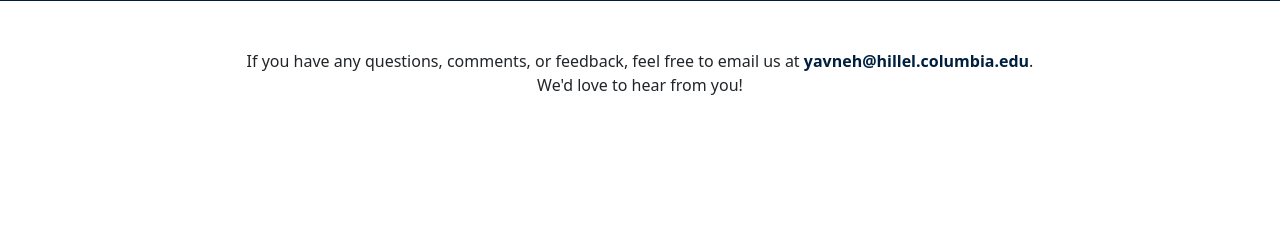
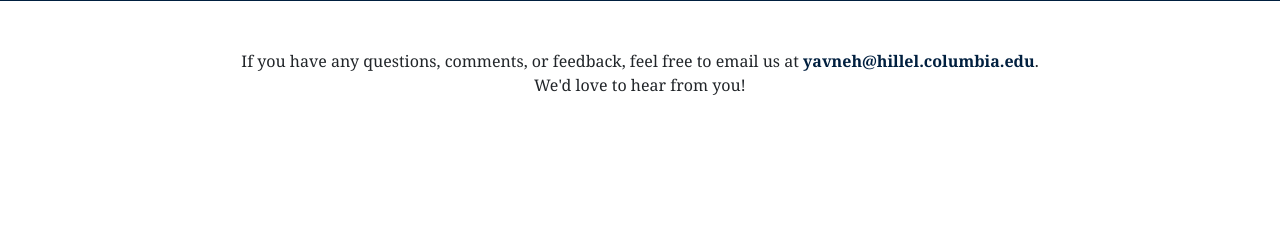
Before and after one commit to lucyhecht1/coa-official, a Flask app: page /contact in a window 1280 px wide. Shown: the part 329-573 px from the top of the page. Run offline with Flask 3, Linux system fonts and the light colour scheme.

Commit message:
Uniform font family

```diff
--- a/static/css/style.css
+++ b/static/css/style.css
@@ -410,6 +410,12 @@ section p {
 }
 
 /***************************/
+/******** CHESSED **********/
+.chessed {
+    font-family: 'Georgia', serif;
+}
+
+/***************************/
 /******** REGISTER *********/
 .google-form-container {
     width: 100%;
@@ -425,6 +431,10 @@ section p {
 
 /***************************/
 /******* CONTACT US ********/
+
+.contact-us{
+    font-family: 'Georgia', serif;
+}
 .email-link {
     color: #001f3f;
     text-decoration: none;
--- a/templates/chessed.html
+++ b/templates/chessed.html
@@ -10,6 +10,8 @@
 </section>
 
 <div class="container mt-5 text-center">
-    <p>Coming Soon...</p>
+    <div class="chessed">
+        <p>Coming Soon...</p>
+    </div>
 </div>
 {% endblock %}
--- a/templates/contact.html
+++ b/templates/contact.html
@@ -9,7 +9,7 @@
     </div>
 </section>
 
-<div class="container mt-5 text-center">
+<div class="container mt-5 text-center contact-us">
     <p>
         If you have any questions, comments, or feedback, feel free to email us at
         <span class="email-container" onclick="copyToClipboard('yavneh@hillel.columbia.edu')">
@@ -17,8 +17,6 @@
             <br> We'd love to hear from you!
         </span>
     </p>
-
-
 </div>
 
 <script>
```
